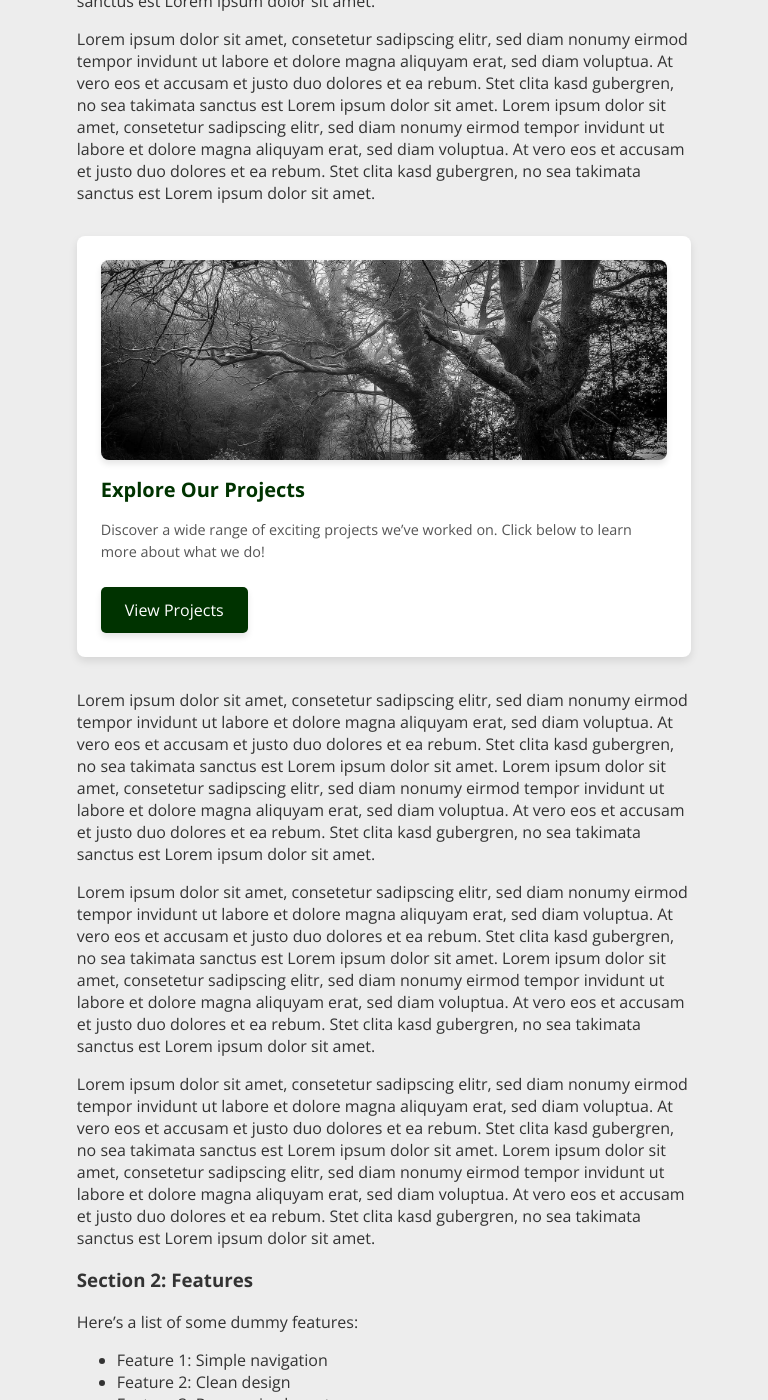
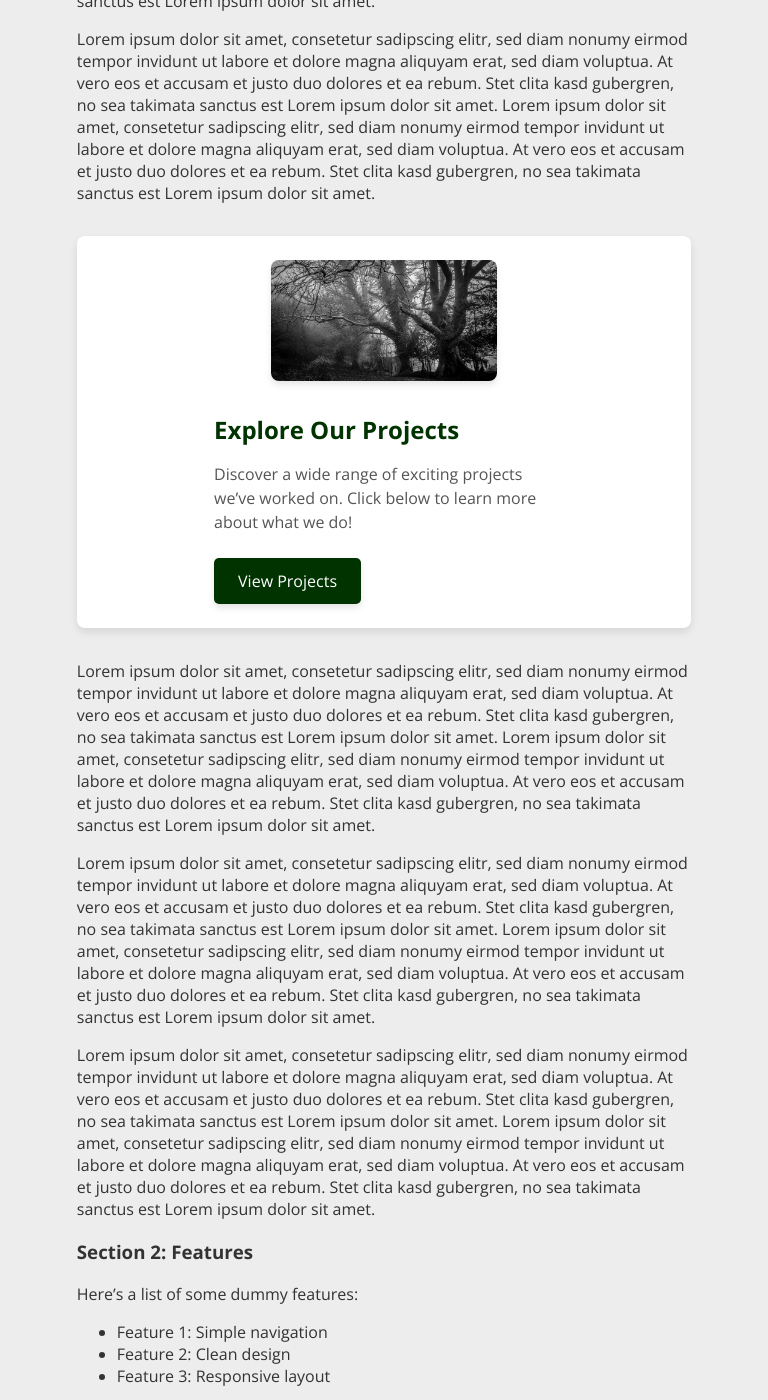
Before and after one commit to schminho/schminho.github.io, a Jekyll site: the page built from index.md, in a window 768 px wide and 1400 px high, scrolled down 720 px. Built offline with Jekyll 4.4.1, drawn with Linux system fonts in a browser that asks for light colours.

Commit message:
Update style.css

```diff
--- a/assets/css/style.css
+++ b/assets/css/style.css
@@ -148,17 +148,17 @@
     background-color: #002600; /* Slightly darker green */
 }
 
-/* Responsive Styling for Larger Viewports */
-@media (min-width: 1440px) {
+/* Responsive Layouts for Teaser */
+@media (min-width: 768px) and (max-width: 1023px) {
     .teaser {
-        flex-direction: row; /* Place image on the left and text on the right */
+        flex-direction: row; /* Image on the left, text on the right */
         align-items: center; /* Vertically align image and content */
         gap: 2rem; /* Increase spacing between image and content */
+        width: 100%; /* Full width for the teaser */
     }
 
     .teaser-image {
         width: 40%; /* Constrain image to 40% of the teaser width */
-        max-height: none; /* Remove height limit for larger screens */
     }
 
     .teaser-content {
@@ -166,18 +166,10 @@
     }
 }
 
-/* Responsive Styling for Smaller Viewports */
 @media (max-width: 768px) {
     .teaser {
+        flex-direction: column; /* Stack image and text vertically */
         width: 100%; /* Teaser takes up 100% of the content area */
-    }
-
-    .teaser-title {
-        font-size: 1.25rem; /* Slightly smaller title for better layout */
-    }
-
-    .teaser-description {
-        font-size: 0.9rem; /* Adjust description size for smaller screens */
     }
 }
 
```
